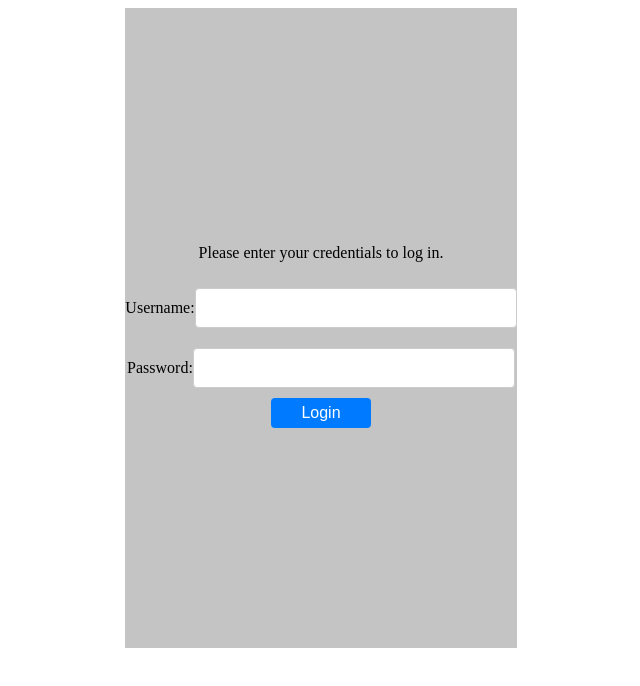
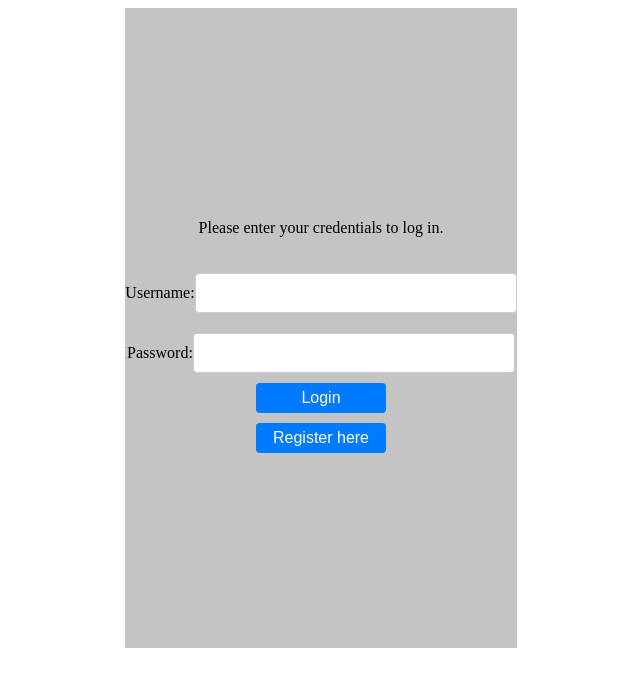
Before and after one commit to Loxiuz/websec_exam_frontend, a React (Vite) app: page /login in a window 1280 px wide. Shown: the top 686 px of the page, without its empty margins (387-1027 px from the left). Built offline with nearby package versions, Linux system fonts and the light colour scheme.

Commit message:
Implement authentication flow with login and registration pages, enhance authorization checks, and refactor API calls

```diff
--- a/src/App.tsx
+++ b/src/App.tsx
@@ -2,20 +2,51 @@ import { BrowserRouter, Route, Routes } from "react-router-dom";
 import "./App.css";
 import ExportPage from "./export/ExportPage";
 import Layout from "./layout/Layout";
-import LoginPage from "./login/LoginPage";
+import LoginPage from "./auth/LoginPage";
 import UserPage from "./user/UserPage";
 import ExportNotesPage from "./exportNotes/ExportNotesPage";
+import RegisterPage from "./auth/RegisterPage";
+import RequireAuth from "./auth/RequireAuth";
 
 function App() {
   return (
     <BrowserRouter>
       <Routes>
         <Route path="login" element={<LoginPage />} />
-        <Route path="/" element={<Layout />}>
-          <Route path="export" element={<ExportPage />} />
-          <Route path="export-notes" element={<ExportNotesPage />} />
+        <Route path="register" element={<RegisterPage />} />
+        <Route
+          path="/"
+          element={
+            <RequireAuth>
+              <Layout />
+            </RequireAuth>
+          }
+        >
+          <Route
+            path="export"
+            element={
+              <RequireAuth permission="VIEW_EXPORTS">
+                <ExportPage />
+              </RequireAuth>
+            }
+          />
+          <Route
+            path="export-notes"
+            element={
+              <RequireAuth permission="VIEW_NOTES">
+                <ExportNotesPage />
+              </RequireAuth>
+            }
+          />
           <Route path="user" element={<UserPage />} />
-          <Route path="settings" element={<h1>Settings</h1>} />
+          <Route
+            path="settings" //TODO: Change to user management page when implemented
+            element={
+              <RequireAuth permission="MANAGE_USERS">
+                <h1>Settings</h1>
+              </RequireAuth>
+            }
+          />
           <Route path="unauthorized" element={<h1>Unauthorized</h1>} />
         </Route>
       </Routes>
--- a/src/api/authApi.ts
+++ b/src/api/authApi.ts
@@ -2,38 +2,52 @@ import { API_URL } from "../constants/settings";
 import type {
   LoginRequest,
   IsLoggedInResponse,
-  LogoutResponse,
   UserPermissionsResponse,
 } from "../types";
 
 const authUrl = `${API_URL}/auth`;
 
-async function login(login: LoginRequest): Promise<string> {
+async function login(login: LoginRequest): Promise<void> {
   const response = await fetch(authUrl + "/login", {
     method: "POST",
     headers: {
       "Content-Type": "application/json",
     },
+    credentials: "include",
     body: JSON.stringify(login),
   });
   if (!response.ok) {
     throw new Error("Login failed.");
   }
-
-  return await response.json();
 }
 
-async function logout(): Promise<LogoutResponse> {
+async function logout(): Promise<string> {
   const response = await fetch(authUrl + "/logout", {
     method: "POST",
     headers: {
       "Content-Type": "application/json",
     },
+    credentials: "include",
   });
   if (!response.ok) {
-    alert("Logout failed. Please try again.");
+    throw new Error("Logout failed.");
   }
-  return await response.json();
+
+  return await response.text();
+}
+
+async function register(login: LoginRequest): Promise<void> {
+  const response = await fetch(authUrl + "/register", {
+    method: "POST",
+    headers: {
+      "Content-Type": "application/json",
+    },
+    credentials: "include",
+    body: JSON.stringify(login),
+  });
+  if (!response.ok) {
+    throw new Error("Registration failed.");
+  }
 }
 
 async function isLoggedIn(): Promise<IsLoggedInResponse> {
@@ -42,6 +56,7 @@ async function isLoggedIn(): Promise<IsLoggedInResponse> {
     headers: {
       "Content-Type": "application/json",
     },
+    credentials: "include",
   });
 
   if (!Response.ok) {
@@ -52,11 +67,12 @@ async function isLoggedIn(): Promise<IsLoggedInResponse> {
 }
 
 async function getCurrentUserPermissions(): Promise<UserPermissionsResponse> {
-  const response = await fetch(authUrl + "/permissions", {
+  const response = await fetch(authUrl + "/me/permissions", {
     method: "GET",
     headers: {
       "Content-Type": "application/json",
     },
+    credentials: "include",
   });
 
   if (!response.ok) {
@@ -66,4 +82,4 @@ async function getCurrentUserPermissions(): Promise<UserPermissionsResponse> {
   return await response.json();
 }
 
-export { login, logout, isLoggedIn, getCurrentUserPermissions };
+export { login, logout, register, isLoggedIn, getCurrentUserPermissions };
--- a/src/api/employeeApi.ts
+++ b/src/api/employeeApi.ts
@@ -2,10 +2,9 @@ import { API_URL } from "../constants/settings";
 
 const employeeUrl = `${API_URL}/employees`;
 
-
 async function uploadImageToEmployee(
   employeeId: string,
-  imageFile: File
+  imageFile: File,
 ): Promise<void> {
   const imageFormData = new FormData();
   imageFormData.append("file", imageFile);
--- /dev/null
+++ b/src/auth/LoginPage.css
@@ -0,0 +1,30 @@
+#login-page-container {
+  display: flex;
+  flex-direction: column;
+  align-items: center;
+  justify-content: center;
+  height: 80vh;
+  background-color: #c4c4c4;
+  gap: 10px;
+}
+
+#login-page-container input {
+  width: 300px;
+  padding: 10px;
+  margin: 10px 0;
+  border: 1px solid #ccc;
+  border-radius: 4px;
+  font-size: 16px;
+}
+
+#login-page-container button {
+  height: 30px;
+  width: 130px;
+  background-color: #007bff;
+  color: white;
+  border: none;
+  border-radius: 4px;
+  font-size: 16px;
+  cursor: pointer;
+  text-align: center;
+}
--- /dev/null
+++ b/src/auth/LoginPage.tsx
@@ -0,0 +1,78 @@
+import { useState } from "react";
+import "./LoginPage.css";
+import { getCurrentUserPermissions, login } from "../api/authApi";
+import { useNavigate } from "react-router-dom";
+
+export default function LoginPage() {
+  const [username, setUsername] = useState("");
+  const [password, setPassword] = useState("");
+  const nav = useNavigate();
+
+  async function handleFormSubmit(e: React.FormEvent<HTMLFormElement>) {
+    e.preventDefault();
+    if (!username || !password) {
+      alert("Please enter both username and password.");
+      return;
+    }
+
+    try {
+      await login({ username, password });
+      const userPermissions = await getCurrentUserPermissions();
+      sessionStorage.setItem(
+        "userPermissions",
+        JSON.stringify(userPermissions.permissions),
+      );
+      nav("/export");
+    } catch (error) {
+      console.error("Login failed:", error);
+      alert("Login failed. Please try again.");
+      setUsername("");
+      setPassword("");
+    }
+  }
+
+  return (
+    <div id="login-page-container">
+      <p>Please enter your credentials to log in.</p>
+      <form onSubmit={handleFormSubmit}>
+        <div>
+          <label htmlFor="username">Username:</label>
+          <input
+            type="text"
+            id="username"
+            name="username"
+            onChange={(e) => {
+              e.preventDefault();
+              setUsername(e.target.value);
+            }}
+            required
+          />
+        </div>
+        <div>
+          <label htmlFor="password">Password:</label>
+          <input
+            type="password"
+            id="password"
+            name="password"
+            onChange={(e) => {
+              e.preventDefault();
+              setPassword(e.target.value);
+            }}
+            required
+          />
+        </div>
+        <button id="loginSubmitBtn" type="submit">
+          Login
+        </button>
+      </form>
+      <button
+        id="registerBtn"
+        onClick={() => {
+          nav("/register");
+        }}
+      >
+        Register here
+      </button>
+    </div>
+  );
+}
--- a/src/login/loginPage.css
+++ b/src/auth/RegisterPage.css
@@ -1,4 +1,4 @@
-#login-page-container {
+#register-page-container {
   display: flex;
   flex-direction: column;
   align-items: center;
@@ -7,7 +7,7 @@
   background-color: #c4c4c4;
 }
 
-#login-page-container input {
+#register-page-container input {
   width: 300px;
   padding: 10px;
   margin: 10px 0;
@@ -16,9 +16,9 @@
   font-size: 16px;
 }
 
-#login-page-container button {
+#register-page-container button {
   height: 30px;
-  width: 100px;
+  width: 120px;
   background-color: #007bff;
   color: white;
   border: none;
--- a/src/login/LoginPage.tsx
+++ b/src/auth/RegisterPage.tsx
@@ -1,12 +1,12 @@
+import { useNavigate } from "react-router-dom";
+import "./RegisterPage.css";
 import { useState } from "react";
-import "./LoginPage.css";
-import { login } from "../api/authApi";
-import { useNavigate } from "react-router-dom";
+import { register as registerUser } from "../api/authApi";
 
-export default function LoginPage() {
+export default function RegisterPage() {
   const [username, setUsername] = useState("");
   const [password, setPassword] = useState("");
-  const nav = useNavigate();
+  const navigate = useNavigate();
 
   async function handleFormSubmit(e: React.FormEvent<HTMLFormElement>) {
     e.preventDefault();
@@ -14,20 +14,24 @@ export default function LoginPage() {
       alert("Please enter both username and password.");
       return;
     }
-
-    const response = await login({ username, password });
-    if (!response) {
-      alert("Login failed. Please try again.");
+    try {
+      await registerUser({
+        username: username,
+        password: password,
+      });
+      navigate("/login", { replace: true });
+    } catch (error) {
+      console.error("Registration failed:", error);
+      alert("Registration failed. Please try again.");
       setUsername("");
       setPassword("");
       return;
     }
-    nav("/export");
   }
 
   return (
-    <div id="login-page-container">
-      <p>Please enter your credentials to log in.</p>
+    <div id="register-page-container">
+      <p>Please enter your desired username and password to register.</p>
       <form onSubmit={handleFormSubmit}>
         <div>
           <label htmlFor="username">Username:</label>
@@ -55,8 +59,8 @@ export default function LoginPage() {
             required
           />
         </div>
-        <button id="loginSubmitBtn" type="submit">
-          Login
+        <button id="registerSubmitBtn" type="submit">
+          Register
         </button>
       </form>
     </div>
--- /dev/null
+++ b/src/auth/RequireAuth.tsx
@@ -0,0 +1,63 @@
+import { useEffect, useState, type ReactNode } from "react";
+import { Navigate } from "react-router-dom";
+import { getCurrentUserPermissions, isLoggedIn } from "../api/authApi";
+
+export default function RequireAuth({
+  permission,
+  children,
+}: {
+  permission?: string;
+  children: ReactNode;
+}) {
+  const [isLoading, setIsLoading] = useState(true);
+  const [loggedIn, setLoggedIn] = useState(false);
+  const [isAuthorized, setIsAuthorized] = useState(false);
+
+  useEffect(() => {
+    async function checkStatusAndPermission() {
+      try {
+        const loginStatus = await isLoggedIn();
+
+        if (!loginStatus.loggedIn) {
+          setLoggedIn(false);
+          setIsAuthorized(false);
+          return;
+        }
+
+        setLoggedIn(true);
+
+        if (!permission) {
+          setIsAuthorized(true);
+          return;
+        }
+
+        const cachedPermissions = sessionStorage.getItem("userPermissions");
+        if (cachedPermissions) {
+          const permissions = JSON.parse(cachedPermissions) as string[];
+          setIsAuthorized(permissions.includes(permission));
+          return;
+        }
+
+        const userPermissionsResponse = await getCurrentUserPermissions();
+        sessionStorage.setItem(
+          "userPermissions",
+          JSON.stringify(userPermissionsResponse.permissions),
+        );
+        setIsAuthorized(userPermissionsResponse.permissions.includes(permission));
+      } catch (error) {
+        console.error("Error checking auth status:", error);
+        setLoggedIn(false);
+        setIsAuthorized(false);
+      } finally {
+        setIsLoading(false);
+      }
+    }
+    checkStatusAndPermission();
+  }, [permission]);
+
+  if (isLoading) return <div>Loading...</div>;
+  if (!loggedIn) return <Navigate to="/login" />;
+  if (!isAuthorized) return <Navigate to="/unauthorized" />;
+
+  return children;
+}
--- a/src/constants/settings.ts
+++ b/src/constants/settings.ts
@@ -1,2 +1,2 @@
-// export const API_URL: string = "https://localhost/api"; TODO: Change to actual API URL when backend is deployed
-export const API_URL: string = "http://localhost:8080";
+export const API_URL: string = "https://localhost/api"; // TODO: Change to actual API URL when backend is deployed
+// export const API_URL: string = "http://localhost:8080";
--- a/src/types.ts
+++ b/src/types.ts
@@ -5,10 +5,6 @@ interface LayoutProps {
 interface LoginRequest {
   username: string;
   password: string;
-}
-
-interface LogoutResponse {
-  message: string;
 }
 
 interface IsLoggedInResponse {
@@ -81,7 +77,6 @@ export type {
   AppliedFilters,
   LoginRequest,
   IsLoggedInResponse,
-  LogoutResponse,
   ExportNote as ExportNotes,
   ExportNoteRequest,
   UserPermissionsResponse,
```
Also changed, not shown: src/layout/Layout.tsx (+5 -3 lines). Lines whose indentation alone changed are shown as unchanged.
